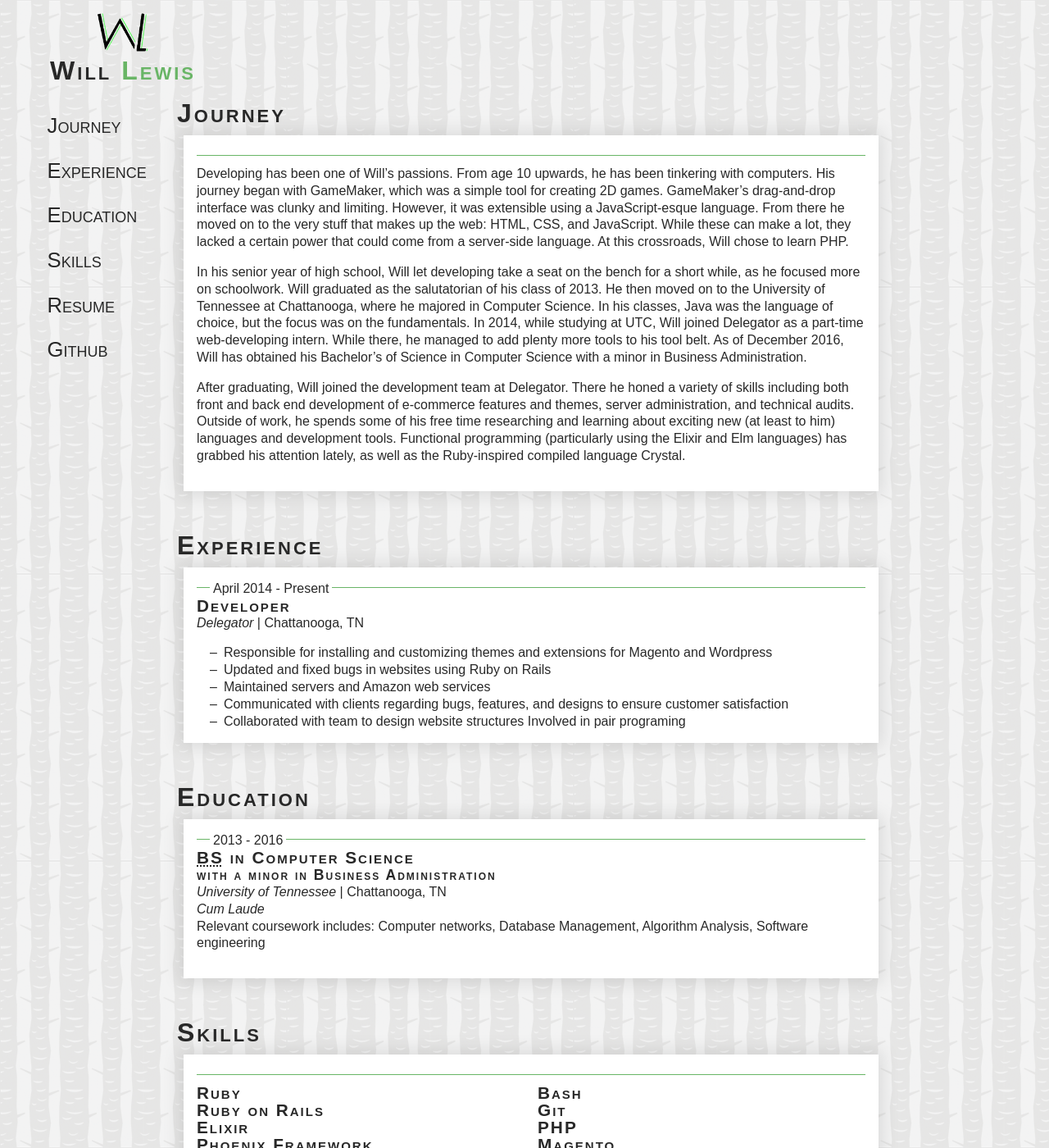
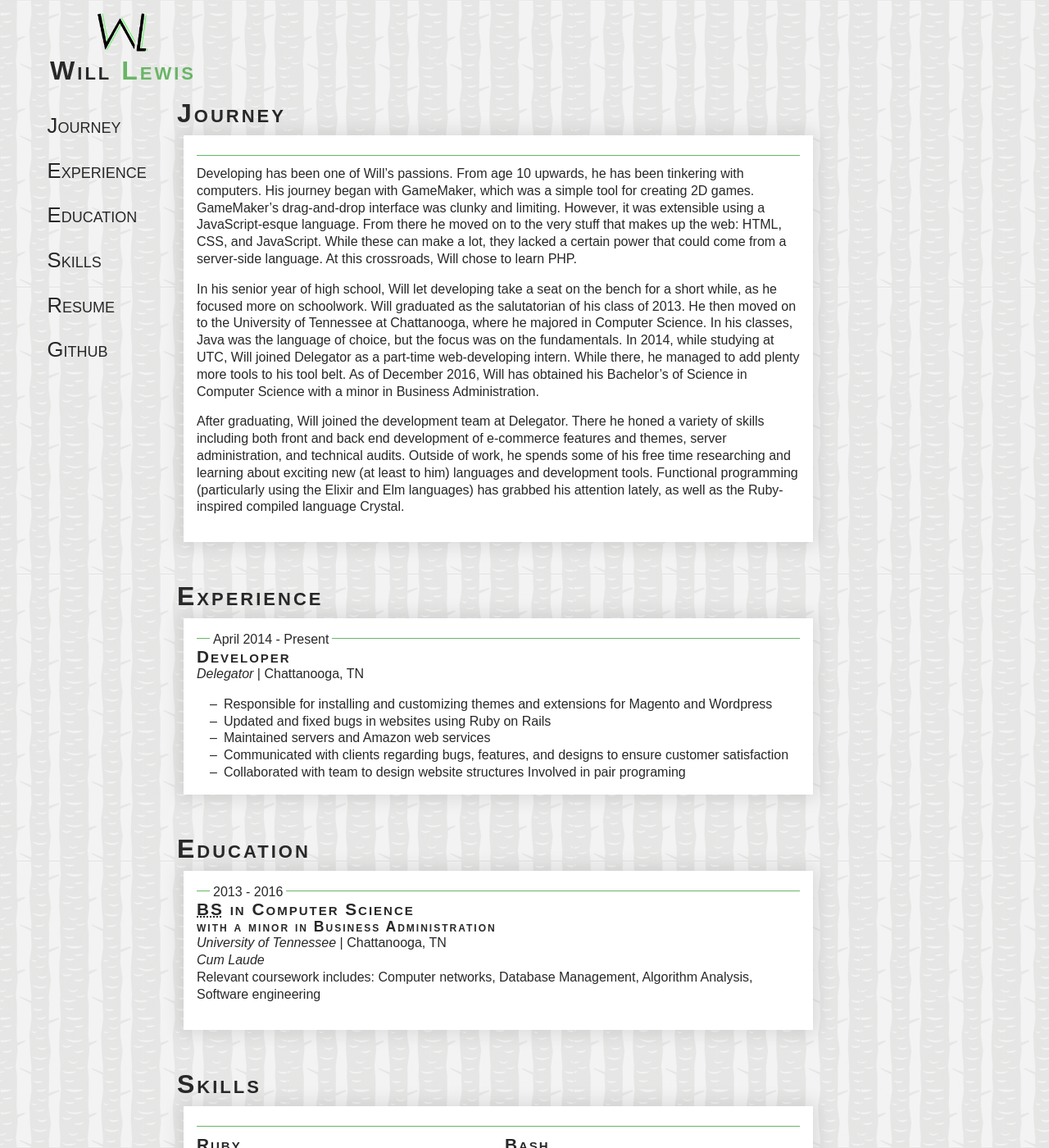
Before and after one commit to Willamin/wflewis.com, a Jekyll site: the page built from index.md, in a window 1280 px wide and 1400 px high. Shown: the whole window at 82% size. Built offline with Jekyll 4.4.1, drawn with Linux system fonts in a browser that asks for light colours.

Commit message:
Update style some

```diff
--- a/_sass/layout.scss
+++ b/_sass/layout.scss
@@ -4,14 +4,33 @@ aside {grid-area: a;}
 main {grid-area: m;}
 footer {grid-area: f;}
 
+html {
+  display: flex;
+  justify-content: center;
+}
+
 body {
+  max-width: 1400px;
   display: grid;
   grid-template-areas:
     "h h h"
-    "n m a"
+    "n m m"
     "f f f";
   grid-template-rows: 120px 1fr 100px;
-  grid-template-columns: 200px 1fr 200px;
+  grid-template-columns: 200px 600px 200px;
+}
+
+@media (max-width: 1200px) {
+  body {
+    max-width: 1400px;
+    display: grid;
+    grid-template-areas:
+      "h h h"
+      "n m a"
+      "f f f";
+    grid-template-rows: 120px 1fr 100px;
+    grid-template-columns: 200px 1fr 200px;
+  }
 }
 
 @media (max-width: 768px) {
```
